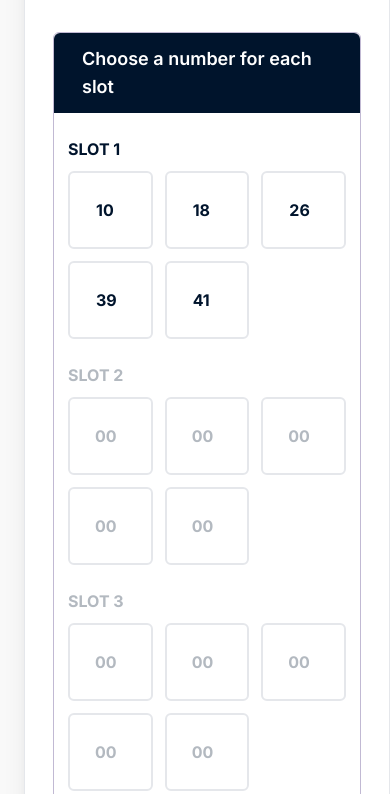
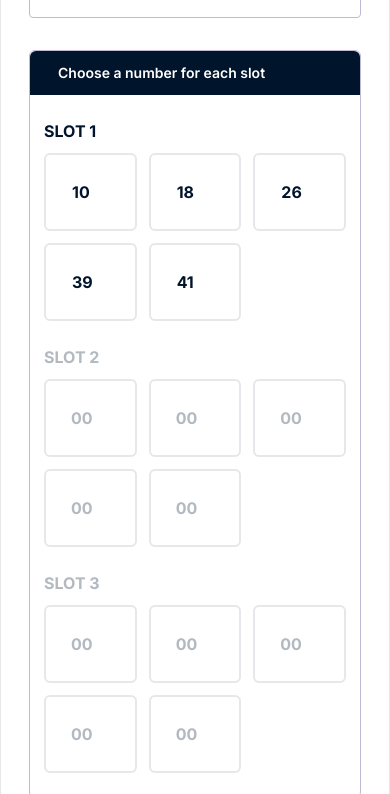
Before and after one commit to omarjafor/Millionaire-Aisle-Task, a plain HTML site: page index.html in a window 390 px wide. Shown: the part 4638-5432 px from the top of the page. Drawn offline with nearby package versions, Linux system fonts and the light colour scheme.

Commit message:
some responsive issue fixed

```diff
--- a/index.html
+++ b/index.html
@@ -171,7 +171,7 @@
         <!-- Main Section  -->
         <section>
             <div class="lg:mx-[150px] mt-32">
-                <div class="grid gap-7 md:gap-2 lg:gap-0 grid-cols-1 md:grid-cols-2 lg:grid-cols-3 mt-5 space-x-6">
+                <div class="grid gap-7 md:gap-2 lg:gap-0 grid-cols-1 md:grid-cols-2 lg:grid-cols-3 mt-5">
                     <!-- Draw -->
                     <div class="border p-7 bg-[#FFFFFF] shadow-xl">
                         <div class="flex justify-between">
@@ -415,7 +415,7 @@
                     </div>
 
                     <!-- Lottery -->
-                    <div class="border p-7 bg-[#FFFFFF] shadow-xl">
+                    <div class="border p-7 md:ml-6 bg-[#FFFFFF] shadow-xl">
                         <div class="flex justify-between">
                             <h2 class="text-[#080825] text-4xl font-bold">Lottery</h2>
                             <div class="bg-[#f9e8ef] rounded-md">
@@ -512,7 +512,7 @@
                         <!-- Choose a number area -->
                         <div class="border border-[#C1B9D3] rounded-md border-t-none mt-8">
                             <div class="bg-[#00142C] rounded-t-md flex justify-between items-center text-white px-7 py-3">
-                                <p class="text-lg font-semibold">Choose a number for each slot</p>
+                                <p class="text-sm md:text-lg font-semibold">Choose a number for each slot</p>
                             </div>
 
                             <div >
@@ -650,9 +650,9 @@
                     </div>
 
                     <!-- Scratch Cards -->
-                    <div class="border p-7 bg-[#FFFFFF] shadow-xl">
+                    <div class="border p-7 md:ml-6 bg-[#FFFFFF] shadow-xl">
                         <div class="flex justify-between">
-                            <h2 class="text-[#080825] text-4xl font-bold">Scratch Cards</h2>
+                            <h2 class="text-[#080825] text-2xl md:text-4xl font-bold">Scratch Cards</h2>
                             <div class="bg-[#f9e8ef] rounded-md">
                                 <button
                                     class="text-lg font-bold bg-gradient-to-r from-[#D32053] to-[#460BC6] text-transparent bg-clip-text py-3 px-4">
```
